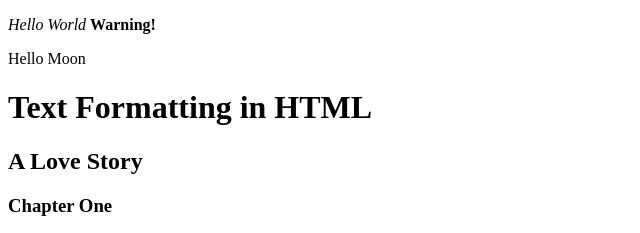
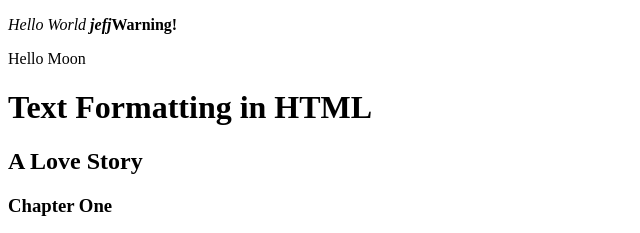
Before and after one commit to zubeydesisman/html-fundamentals-text-formatting-lab-seattle-web-102819, a plain HTML site: page index.html in a window 1280 px wide. Shown: the top 233 px of the page, 0-640 px from the left. Drawn offline with Linux system fonts and the light colour scheme.

Commit message:
Automatically backed up by Learn

```diff
--- a/index.html
+++ b/index.html
@@ -8,7 +8,7 @@
 <body>
  <p>
    <em>Hello World</em>
-    <strong>Warning!</strong>
+    <strong><i>jefj</i>Warning!</strong>
  </p>
 
   <p>Hello Moon</p>
```
